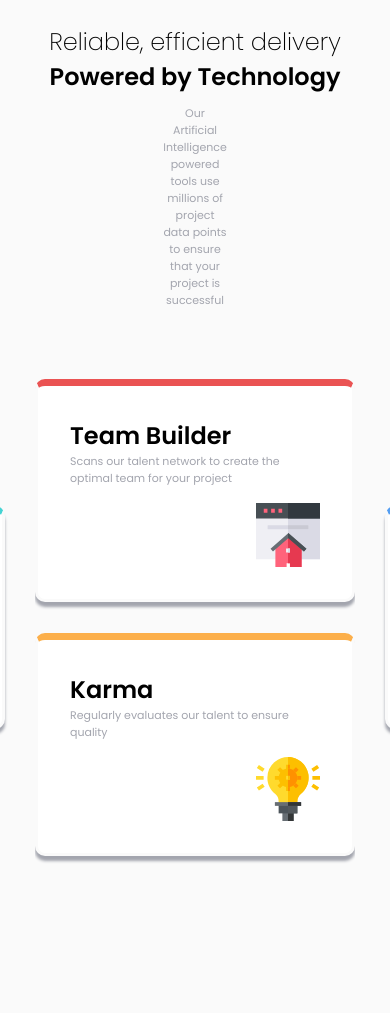
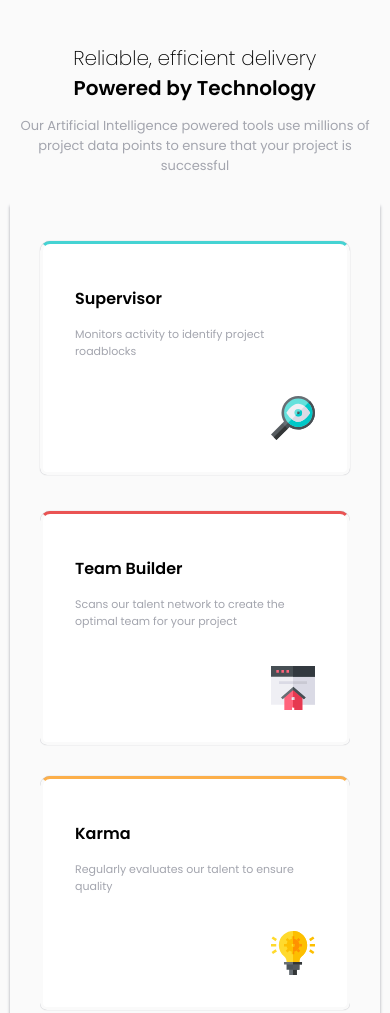
Before and after one commit to ademolaa1991/Four-Card-Feature-Section, a plain HTML site: page index.html in a window 390 px wide. Shown: the top 1013 px of the page. Before the commit the page ends 902 px from the top, so only its background shows below. Drawn offline with Linux system fonts and the light colour scheme.

Commit message:
second commit

```diff
--- a/index.css
+++ b/index.css
@@ -21,24 +21,27 @@ p {
     align-items: center;
     justify-content: center;
     margin-top: 1.5rem;
-    gap: 40px;
+    gap: 25px;
 }
 
 .h1 {
     text-align: center;
     font-family: Poppins;
     font-weight: 200;
+    font-size: xx-large;
 }
 
 .h1 span {
     text-align: center;
     font-weight: 600;
+    font-size: xx-large;
 }
 
 .sub-text {
     margin-top: 1em;
-    padding: 0px 28rem;
+    padding: 0px 26rem;
     text-align: center;
+    font-size: small;
 }
 
 .main-section {
@@ -47,7 +50,7 @@ p {
     align-items: center;
     padding: 30px;
     margin-top: 0;
-    gap: 30px;
+    gap: 20px;
     height: fit-content;
     box-shadow: 0px 5px 3px #A3A5AE;
 }
@@ -59,14 +62,15 @@ p {
 }
 
 .feature h2 {
-    font-size: 1.5em;
+    font-size: 1em;
+    padding-bottom: 5px
 }
 
 .tbk {
     display: flex;
     flex-direction: column;
     justify-content: center;
-    gap: 15px;
+    gap: 5px;
 }
 
 .team, .karma, .supervisor, .calculator {
@@ -74,21 +78,23 @@ p {
     height: fit-content;
     border-top-width: 7px;
     background-color: white;
-    border-radius: 10px;
+    border-radius: 7px;
     border-top-right-radius: 10px;
     border-top-left-radius: 10px;
     border-color: #FAFAFA;
     flex-direction: column;
-    width: 320px;
+    width: 310px;
     padding: 2rem;
-    box-shadow: 0px 5px 3px #A3A5AE;
+    box-shadow: 0px 0px 1px #A3A5AE;
+    border-top-width: 3.5px;
 }
 
 #team, #supervisor, #karma, #calculator {
     display: flex;
     justify-content: flex-end;
-    height: fit-content;
+    height: 70px;
     padding-top: 1rem;
+    margin-top: 10px;
 }
 
 .team {
@@ -106,3 +112,32 @@ p {
 .calculator {
     border-top-color: hsl(212, 86%, 64%);
 }
+
+
+@media (min-width: 320px) and (max-width: 767px)
+{
+    .main-section {
+       flex-direction: column;
+    }
+    .sub-text {
+    padding: 0px 10px;
+    }
+    * {
+        overflow: scroll;
+        margin-top: 10px;
+    }
+    .h1 {
+        padding: 0.655px;
+        font-size: 20px;
+    }
+    .h1 span{
+        padding: 0.655px;
+        font-size: 20px;
+    }
+    .flex-container {
+        margin: 2px;
+    }
+    .main-section {
+        gap: 0px;
+    }
+}
```
